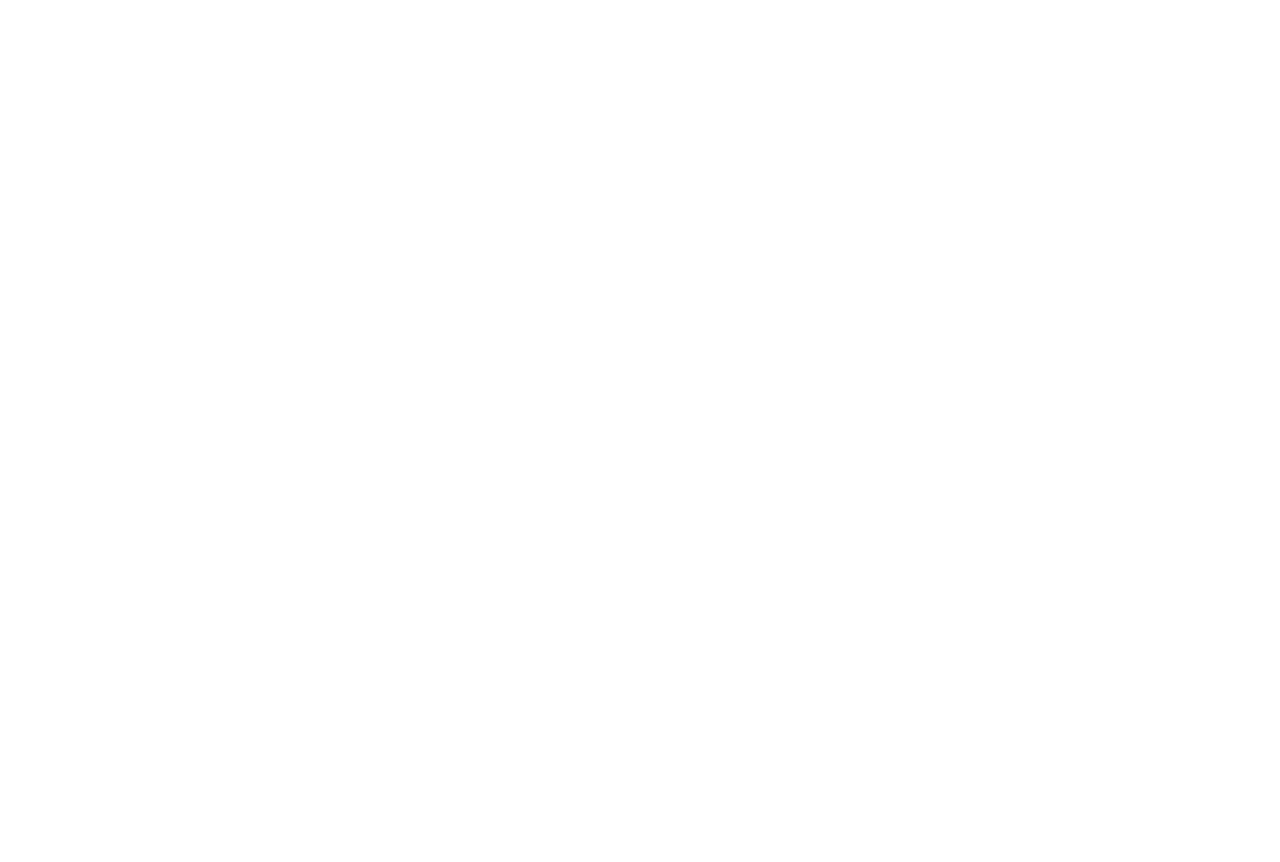
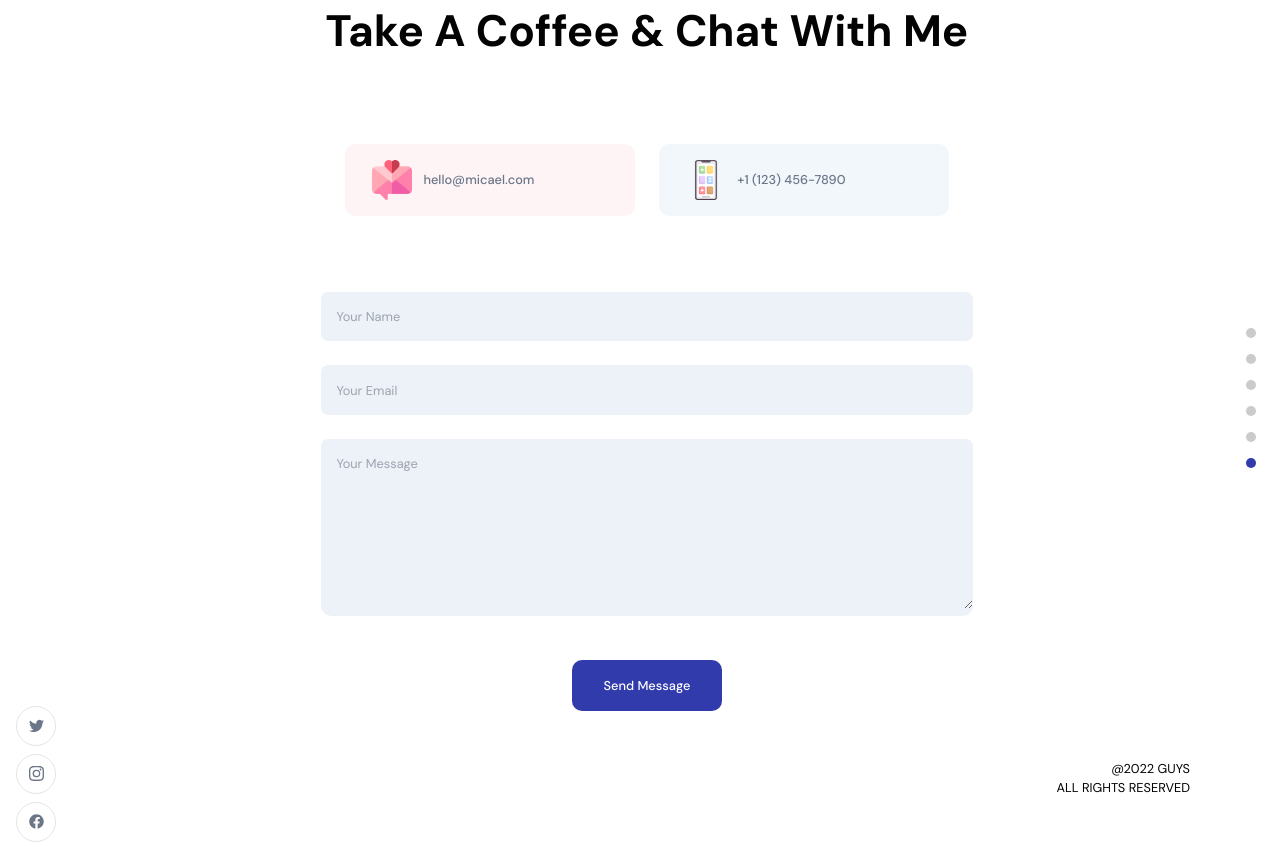
Before and after one commit to GuysKapen/Portfolio, a React (Vite) app in the folder react/: page / in a window 1280 px wide. Shown: the part 4820-5682 px from the top of the page. Before the commit the page ends 4754 px from the top, so only its background shows below. Built offline with nearby package versions, Linux system fonts and the light colour scheme.

Commit message:
Add footer

```diff
--- a/react/src/container/Footer/Footer.jsx
+++ b/react/src/container/Footer/Footer.jsx
@@ -1,12 +1,83 @@
-import React from 'react';
+import React, { useState } from 'react';
+import { images } from '../../constants';
+import { Section } from '../../layout';
+import MotionWrap from '../../layout/MotionWrap';
+
 
 import './Footer.scss';
+
 const Footer = () => {
+    const [formData, setFormData] = useState({ name: '', email: '', message: '' });
+    const [isFormSubmitted, setIsFormSubmitted] = useState(false);
+    const [loading, setLoading] = useState(false);
+
+    const { username, email, message } = formData;
+
+    const handleChangeInput = (e) => {
+        const { name, value } = e.target;
+        setFormData({ ...formData, [name]: value });
+    };
+
+    const handleSubmit = () => {
+        setLoading(true);
+
+        const contact = {
+            _type: 'contact',
+            name: formData.username,
+            email: formData.email,
+            message: formData.message,
+        };
+
+        // client.create(contact)
+        //     .then(() => {
+        //         setLoading(false);
+        //         setIsFormSubmitted(true);
+        //     })
+        //     .catch((err) => console.log(err));
+    };
+
     return (
-        <div>
+        <>
+            <h2 className="head-text">Take a coffee & chat with me</h2>
 
-        </div>
+            <div className="app__footer-cards">
+                <div className="app__footer-card ">
+                    <img src={images.email} alt="email" />
+                    <a href="mailto:hello@micael.com" className="p-text">hello@micael.com</a>
+                </div>
+                <div className="app__footer-card">
+                    <img src={images.mobile} alt="phone" />
+                    <a href="tel:+1 (123) 456-7890" className="p-text">+1 (123) 456-7890</a>
+                </div>
+            </div>
+            {!isFormSubmitted ? (
+                <div className="app__footer-form app__flex">
+                    <div className="app__flex">
+                        <input className="p-text" type="text" placeholder="Your Name" name="username" value={username} onChange={handleChangeInput} />
+                    </div>
+                    <div className="app__flex">
+                        <input className="p-text" type="email" placeholder="Your Email" name="email" value={email} onChange={handleChangeInput} />
+                    </div>
+                    <div>
+                        <textarea
+                            className="p-text"
+                            placeholder="Your Message"
+                            value={message}
+                            name="message"
+                            onChange={handleChangeInput}
+                        />
+                    </div>
+                    <button type="button" className="p-text" onClick={handleSubmit}>{!loading ? 'Send Message' : 'Sending...'}</button>
+                </div>
+            ) : (
+                <div>
+                    <h3 className="head-text">
+                        Thank you for getting in touch!
+                    </h3>
+                </div>
+            )}
+        </>
     );
 }
 
-export default Footer;
+export default Section(MotionWrap(Footer, "app__footer"), "contact", "app__whitebg");
--- a/react/src/container/Footer/Footer.scss
+++ b/react/src/container/Footer/Footer.scss
@@ -0,0 +1,132 @@
+.app__footer {
+    flex: 1;
+    width: 100%;
+    flex-direction: column;
+
+    @media screen and (max-width: 768px) {
+        flex-direction: column;
+    }
+}
+
+.app__footer-cards {
+    width: 60%;
+    display: flex;
+    justify-content: space-evenly;
+    align-items: center;
+    flex-wrap: wrap;
+    margin: 4em 2rem 2rem;
+
+    .app__footer-card {
+        min-width: 290px;
+        display: flex;
+        flex-direction: row;
+        justify-content: flex-start;
+        align-items: center;
+
+        margin: 1rem 0;
+        padding: 1rem;
+        border-radius: 10px;
+        cursor: pointer;
+        background-color: #fef4f5;
+
+        transition: all 0.3s ease-in-out;
+
+        img {
+            width: 40px;
+            height: 40px;
+            margin: 0 0.7rem;
+        }
+
+        p {
+            font-weight: 500;
+        }
+
+        a {
+            text-decoration: none;
+            font-weight: 500;
+        }
+
+        &:hover {
+            box-shadow: 0 0 25px #fef4f5;
+        }
+
+        @media screen and (max-width: 450px) {
+            width: 100%;
+        }
+    }
+
+    @media screen and (max-width: 768px) {
+        width: 100%;
+    }
+}
+
+.app__footer-cards .app__footer-card:last-child {
+    background-color: #f2f7fb;
+}
+
+.app__footer-cards .app__footer-card:last-child:hover {
+    box-shadow: 0 0 25px #f2f7fb;
+}
+
+.app__footer-form {
+    width: 60%;
+    flex-direction: column;
+    margin: 1rem 2rem;
+
+    div {
+        width: 100%;
+
+        margin: 0.75rem 0;
+        border-radius: 10px;
+        cursor: pointer;
+        background-color: var(--primary-color);
+
+        transition: all 0.3s ease-in-out;
+
+        input,
+        textarea {
+            width: 100%;
+            padding: 0.95rem;
+            border: none;
+            border-radius: 7px;
+            background-color: var(--primary-color);
+
+            font-family: var(--font-base);
+            color: var(--secondary-color);
+            outline: none;
+        }
+
+        textarea {
+            height: 170px;
+        }
+
+        &:hover {
+            box-shadow: 0 0 25px var(--primary-color);
+        }
+    }
+
+    button {
+        padding: 1rem 2rem;
+        border-radius: 10px;
+        border: none;
+        background-color: var(--secondary-color);
+
+        font-weight: 500;
+        color: var(--white-color);
+        outline: none;
+        margin: 2rem 0 0 0;
+        font-family: var(--font-base);
+
+        transition: cubic-bezier(0.55, 0.085, 0.68, 0.53);
+        cursor: pointer;
+
+        &:hover {
+            background-color: #2430af;
+        }
+    }
+
+    @media screen and (max-width: 768px) {
+        width: 100%;
+        margin: 1rem 0;
+    }
+}
```
